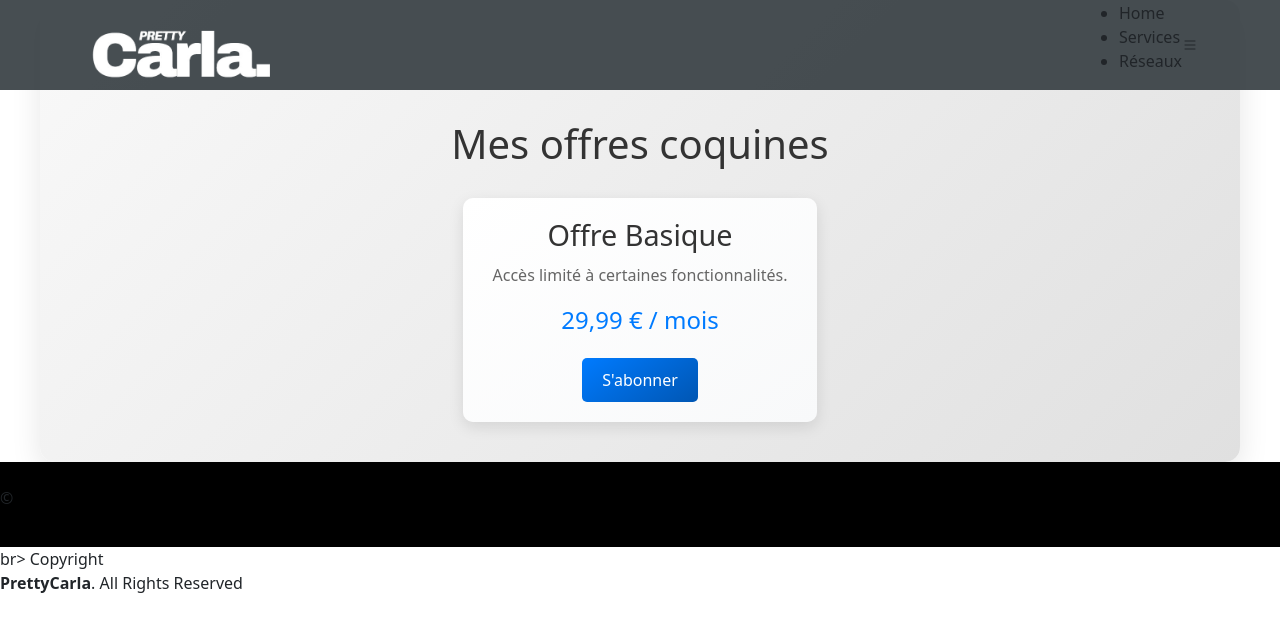
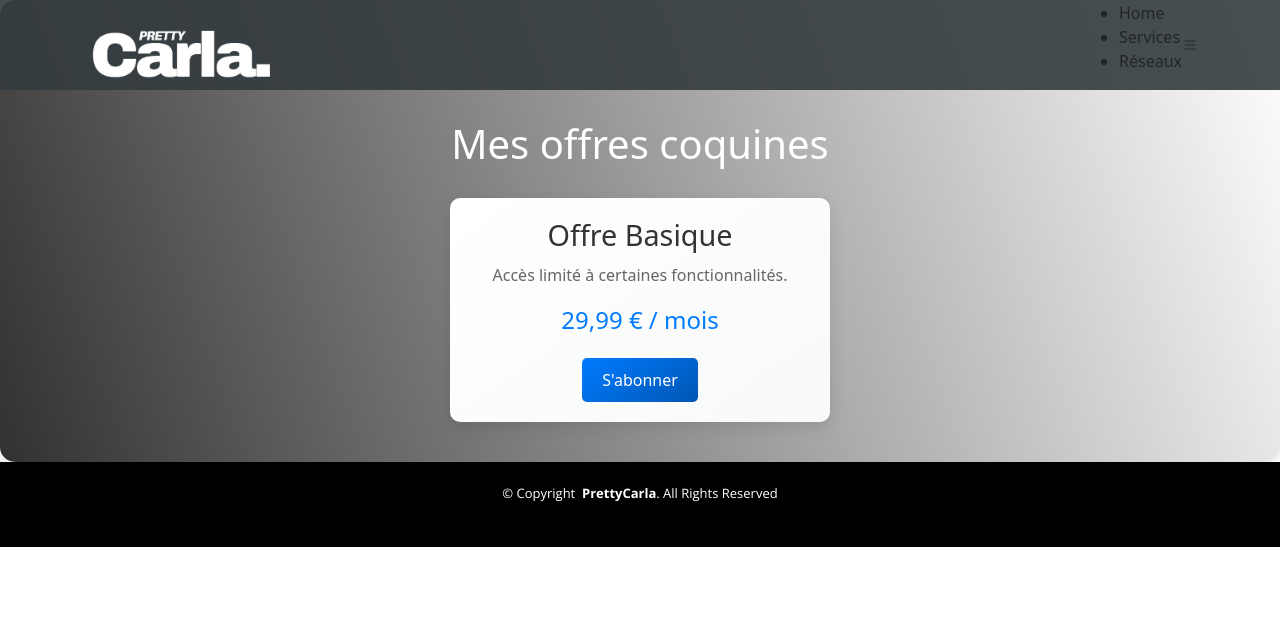
Before and after one commit to Zartexxx/Carla, a PHP site: page /offers.html in a window 1280 px wide. Shown: the top 632 px of the page. Run offline with PHP 8.4, Linux system fonts and the light colour scheme.

Commit message:
Auto commit

```diff
--- a/assets/css/styleoffers.css
+++ b/assets/css/styleoffers.css
@@ -1,17 +1,16 @@
 /* Style du conteneur unique */
 .unique-container1 {
-    background: linear-gradient(135deg, #f9f9f9, #e0e0e0);
+    background: linear-gradient(70deg, #333030, #ffffff);
     border-radius: 15px;
     padding: 40px;
-    max-width: 1200px;
-    margin: 0 auto;
+    max-width: 100%;
     box-shadow: 0 10px 30px rgba(0, 0, 0, 0.1);
     text-align: center;
 }
 
 .container-title1 {
     font-size: 2.5em;
-    color: #333;
+    color:white;
     margin-bottom: 30px;
     margin-top: 80px;
 }
@@ -19,7 +18,6 @@
 .container-content1 {
     display: flex;
     justify-content: center;
-    padding: 0%;
 }
 
 .offer-card1 {
--- a/offers.html
+++ b/offers.html
@@ -77,13 +77,13 @@
 
 
 
-  </body>
+</body>
 
 
     <!-- ======= Footer ======= -->
     <footer id="footer-offers">
 
-          <br class="copyright-offers">&copy; <br></footer>br> Copyright</br><strong>PrettyCarla</strong>. All Rights Reserved</div>
+      <div class="copyright-offers">&copy; Copyright &nbsp<strong>PrettyCarla</strong>. All Rights Reserved</div>
 
     </footer>
 
```
